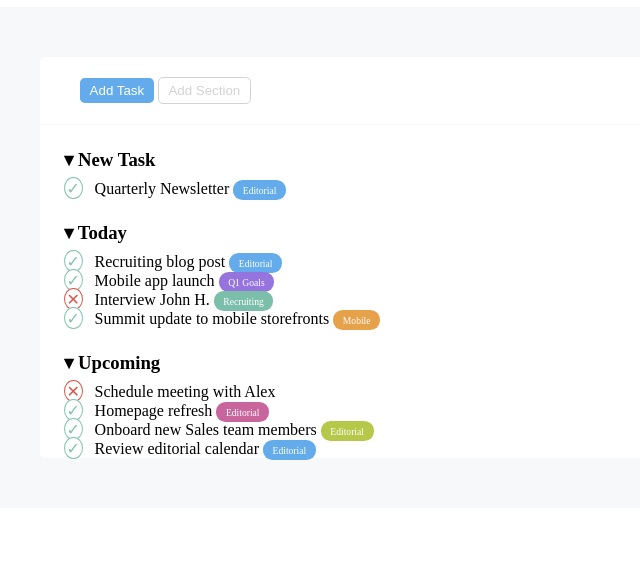
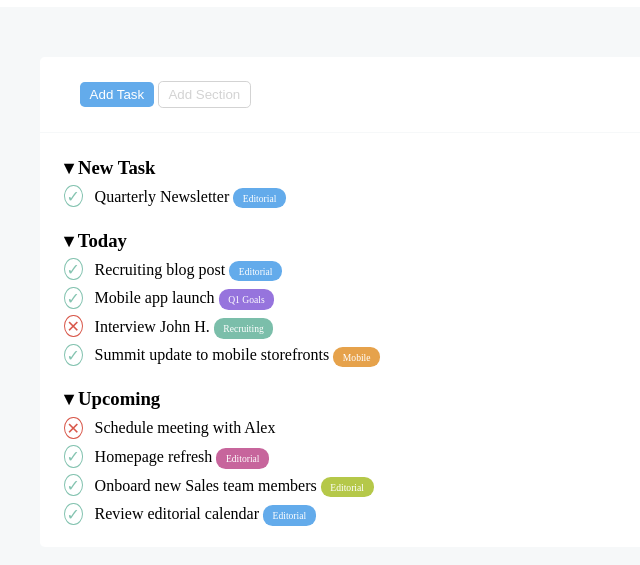
Before and after one commit to giovannilampis/html-css-toboolist, a plain HTML site: page index.html in a window 1280 px wide. Shown: the part 61-626 px from the top of the page, without its empty margins (0-640 px from the left). Drawn offline with Linux system fonts and the light colour scheme.

Commit message:
add padding between tasks

```diff
--- a/index.html
+++ b/index.html
@@ -26,12 +26,14 @@
                 <button class="btn sect">Add Section</button>
             </div>
 
+                <!-- new task section -->
             <section>
                 <h3>&#9662; New Task</h3>
                 <span class="circle v">&#10003;</span>
                 <span>Quarterly Newsletter</span>
                 <span class="task editorial">Editorial</span>
             </section>
+
 
             <section>
                 <h3>&#9662; Today</h3>
@@ -40,17 +42,17 @@
                     <span>Recruiting blog post</span>
                     <span class="task editorial">Editorial</span>
                 </div>
-                <div>
+                <div class="space">
                     <span class="circle v">&#10003;</span>
                     <span>Mobile app launch</span>
                     <span class="task q1-goals">Q1 Goals</span>
                 </div>
-                <div>
+                <div class="space">
                     <span class="circle x">&#10005;</span>
                     <span>Interview John H.</span>
                     <span class="task recruiting">Recruiting</span>
                 </div>
-                <div>
+                <div class="space">
                     <span class="circle v">&#10003;</span>
                     <span>Summit update to mobile storefronts</span>
                     <span class="task mobile">Mobile</span>
@@ -63,17 +65,17 @@
                     <span class="circle x">&#10005;</span>
                     <span>Schedule meeting with Alex</span>
                 </div>
-                <div>
+                <div class="space">
                     <span class="circle v">&#10003;</span>
                     <span>Homepage refresh</span>
                     <span class="task website">Editorial</span>
                 </div>
-                <div>
+                <div class="space">
                     <span class="circle v">&#10003;</span>
                     <span>Onboard new Sales team members</span>
                     <span class="task sales">Editorial</span>
                 </div>
-                <div>
+                <div class="space down">
                     <span class="circle v">&#10003;</span>
                     <span>Review editorial calendar</span>
                     <span class="task editorial">Editorial</span>
--- a/style.css
+++ b/style.css
@@ -36,7 +36,7 @@ header > span {
 }
 
 .top {
-    padding: 20px 40px;
+    padding: 1.5rem 2.5rem;
     border-bottom: 1px solid rgb(246, 248, 249);
 }
 
@@ -110,3 +110,11 @@ green-v {
 .sales {
     background-color: rgb(181, 200, 73);
 }
+
+.space {
+    margin-top: 0.6rem;
+}
+
+.down {
+    padding-bottom: 1.5rem;
+}
```
